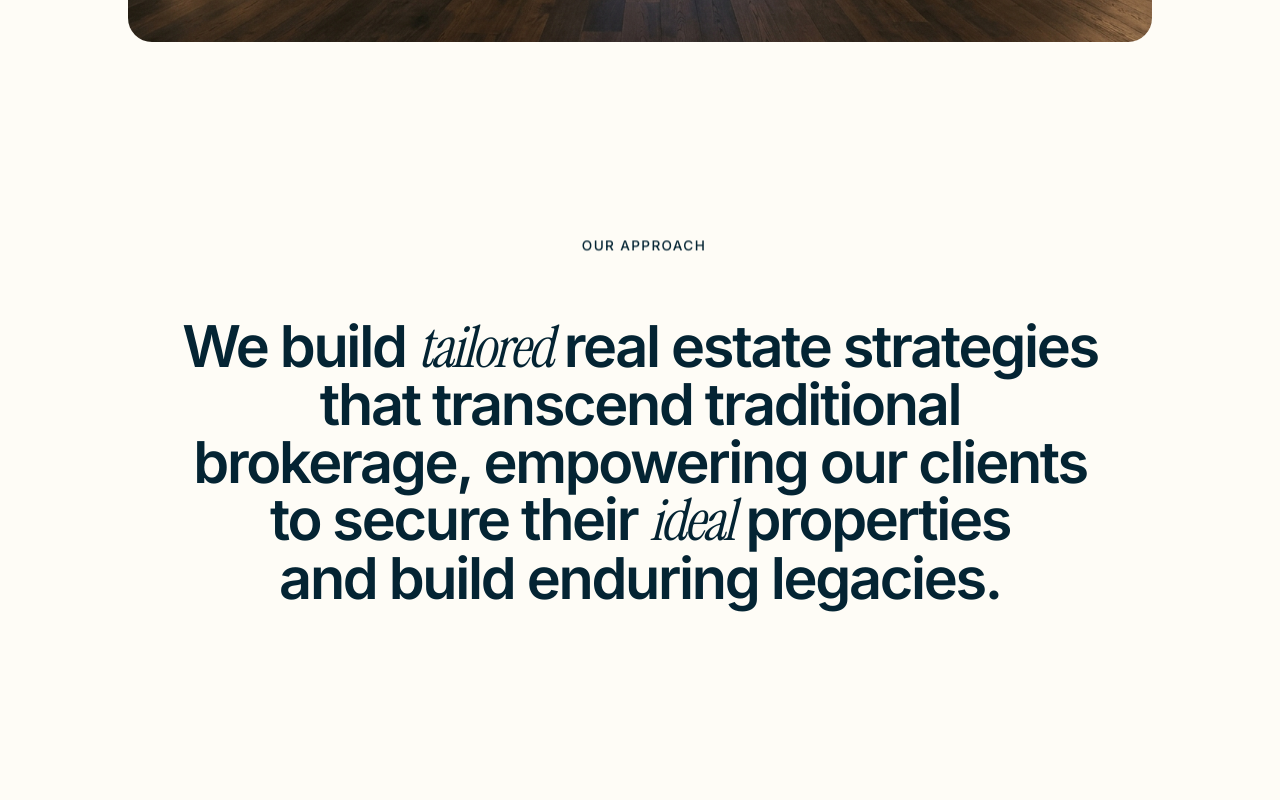
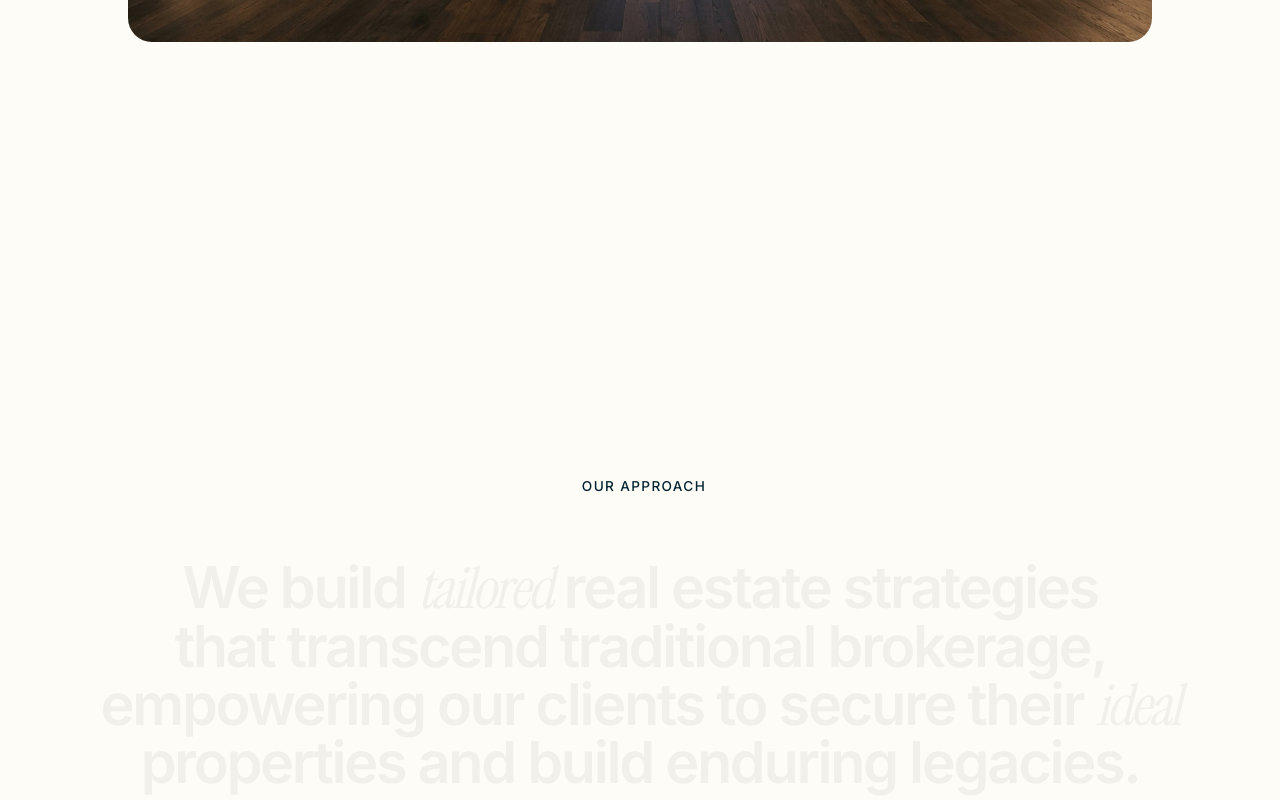
Before and after one commit to Yaz03/bosser-immo-alt, a Next.js app: page /about in a window 1280 px wide. Shown: the part 1120-1920 px from the top of the page. Built offline with nearby package versions, Linux system fonts and the light colour scheme.

Commit message:
feat: implement about page with stats, philosophy, and leadership sections

```diff
--- a/src/app/about/page.tsx
+++ b/src/app/about/page.tsx
@@ -60,27 +60,18 @@ export default function AboutPage() {
           </div>
         </div>
       </div>
-
         {/* 2. Our Approach (Massive Typography Layout) */}
-      <section className="global-padding" ref={heritageRef} style={{ paddingTop: '6rem', paddingBottom: '6rem' }}>
-        <div className="inner-page-container">
-
-          <div className={`reveal-base reveal-up ${heritageVisible ? 'is-revealed' : ''}`} style={{ textAlign: 'center', marginBottom: '4rem' }}>
-            <span className="dot" style={{ backgroundColor: 'var(--bronze)' }}></span>
-            <span style={{ fontSize: '0.85rem', fontWeight: 500, letterSpacing: '0.1em', textTransform: 'uppercase', color: 'var(--navy)', marginLeft: '0.5rem' }}>
-              {about.approach.tag}
-            </span>
-          </div>
-
+        <section ref={heritageRef} style={{ paddingTop: '6rem', paddingBottom: '6rem' }}>
           <ApproachHeadline
+            tag={about.approach.tag}
             l1={about.approach.l1}
             s1={about.approach.s1}
             l2={about.approach.l2}
             l3={about.approach.l3}
             s2={about.approach.s2}
             l4={about.approach.l4}
+            bgImage="/images/about-section-2bg.png"
           />
-        </div>
         </section>
 
       {/* 3. Our Philosophy (Horizontal Scroll Filmstrip) */}
--- a/src/app/globals.css
+++ b/src/app/globals.css
@@ -12,7 +12,7 @@
 }
 
 html, body {
-  overflow-x: hidden;
+  overflow-x: clip;
 }
 
 body {
--- a/src/components/ApproachHeadline.tsx
+++ b/src/components/ApproachHeadline.tsx
@@ -1,46 +1,59 @@
 "use client";
 import React, { useRef, useEffect, useState } from 'react';
+import Image from 'next/image';
 
 interface Props {
+  tag?: string;
   l1: string;
   s1: string;
   l2: string;
   l3: string;
   s2: string;
   l4: string;
+  bgImage?: string;
 }
 
-export default function ApproachHeadline({ l1, s1, l2, l3, s2, l4 }: Props) {
-  const containerRef = useRef<HTMLHeadingElement>(null);
+export default function ApproachHeadline({ tag, l1, s1, l2, l3, s2, l4, bgImage }: Props) {
+  const containerRef = useRef<HTMLDivElement>(null);
+  const innerRef = useRef<HTMLDivElement>(null);
   const [progress, setProgress] = useState(0);
 
   useEffect(() => {
-    const handleScroll = () => {
-      if (!containerRef.current) return;
+    let rafId: number;
+    let currentProgress = 0;
+
+    const tick = () => {
+      if (containerRef.current) {
         const rect = containerRef.current.getBoundingClientRect();
         const windowHeight = window.innerHeight;
+        const scrollableDistance = rect.height - windowHeight;
 
-      // Starts revealing when element top is at 90% of viewport height (comes into view)
-      const start = windowHeight * 0.9;
-      // Ends revealing when element bottom is at 40% of viewport height (near center)
-      const end = windowHeight * 0.4;
+        let targetProgress = 0;
 
-      const current = rect.top;
+        if (rect.top <= 0) {
+          if (rect.top >= -scrollableDistance) {
+            targetProgress = -rect.top / scrollableDistance;
+          } else {
+            targetProgress = 1;
+          }
+        }
 
-      if (current > start) {
-        setProgress(0);
-      } else if (current < end) {
-        setProgress(1);
-      } else {
-        setProgress(1 - ((current - end) / (start - end)));
+        currentProgress += (targetProgress - currentProgress) * 0.1;
+
+        if (Math.abs(targetProgress - currentProgress) < 0.001) currentProgress = targetProgress;
+
+        setProgress((prev) => {
+          if (Math.abs(prev - currentProgress) > 0.01 || currentProgress === targetProgress) {
+            return currentProgress;
           }
+          return prev;
+        });
+      }
+      rafId = requestAnimationFrame(tick);
     };
 
-    window.addEventListener('scroll', handleScroll, { passive: true });
-    // Initial calculation in case it's already in view
-    handleScroll();
-
-    return () => window.removeEventListener('scroll', handleScroll);
+    rafId = requestAnimationFrame(tick);
+    return () => cancelAnimationFrame(rafId);
   }, []);
 
   const fullText = l1 + s1 + l2 + ' ' + l3 + s2 + l4;
@@ -48,20 +61,32 @@ export default function ApproachHeadline({ l1, s1, l2, l3, s2, l4 }: Props) {
 
   let currentIndex = 0;
 
+  // Timeline Definitions
+  const bgFadeEnd = 0.25; // Background finishes fading in by progress 0.25
+  const textStart = 0.25; // Text starts revealing right after background finishes
+  const holdDuration = 0.3; // Hold fully lit text for the last 30% of scroll
+  const textEnd = 1 - holdDuration; // 0.70
+
+  let bgFadeProgress = 0;
+  if (progress > 0) {
+    bgFadeProgress = Math.min(1, progress / bgFadeEnd);
+  }
+
   const renderChars = (text: string, isItalic: boolean) => {
     return text.split('').map((char, i) => {
       const charIndex = currentIndex++;
-      // 15% window for a single character to transition from faded to solid
-      const windowSize = 0.15;
-      // Compress threshold so the very last character finishes when progress = 1
-      const charThreshold = (charIndex / totalChars) * (1 - windowSize);
+      // 10% window for a single character to transition from faded to solid
+      const windowSize = 0.1;
 
-      let opacity = 0.15;
+      // Distribute character thresholds between textStart and (textEnd - windowSize)
+      const charThreshold = textStart + (charIndex / totalChars) * (textEnd - textStart - windowSize);
+
+      let opacity = 0.05;
 
       if (progress > charThreshold + windowSize) {
         opacity = 1;
       } else if (progress > charThreshold) {
-        opacity = 0.15 + 0.85 * ((progress - charThreshold) / windowSize);
+        opacity = 0.05 + 0.95 * ((progress - charThreshold) / windowSize);
       }
 
       return (
@@ -70,10 +95,11 @@ export default function ApproachHeadline({ l1, s1, l2, l3, s2, l4 }: Props) {
           className={isItalic ? "italic-serif" : ""}
           style={{
             opacity,
-            transition: 'opacity 0.1s ease-out',
+            transition: 'opacity 0.4s ease-out',
             fontWeight: isItalic ? 400 : 600,
             fontFamily: isItalic ? 'var(--font-instrument), serif' : undefined,
-            fontStyle: isItalic ? 'italic' : undefined
+            fontStyle: isItalic ? 'italic' : undefined,
+            color: 'var(--navy)'
           }}
         >
           {char}
@@ -83,8 +109,53 @@ export default function ApproachHeadline({ l1, s1, l2, l3, s2, l4 }: Props) {
   };
 
   return (
+    <div ref={containerRef} style={{ height: '400vh', position: 'relative' }}>
+      <div
+        ref={innerRef}
+        style={{
+          position: 'sticky',
+          top: 0,
+          height: '100vh',
+          display: 'flex',
+          flexDirection: 'column',
+          alignItems: 'center',
+          justifyContent: 'center',
+          overflow: 'hidden'
+        }}
+      >
+        {bgImage && (
+          <div
+            style={{
+              position: 'absolute',
+              top: 0,
+              left: 0,
+              width: '100%',
+              height: '100%',
+              opacity: bgFadeProgress, // Fully reveals the transparent PNG
+              zIndex: -1,
+              pointerEvents: 'none'
+            }}
+          >
+            <Image
+              src={bgImage}
+              alt="Background Texture"
+              fill
+              style={{
+                objectFit: 'cover'
+              }}
+            />
+          </div>
+        )}
+
+        {tag && (
+          <div style={{ textAlign: 'center', marginBottom: '4rem', opacity: progress > 0 ? (1 - progress * 2) : 1, transition: 'opacity 0.1s ease-out' }}>
+            <span className="dot" style={{ backgroundColor: 'var(--bronze)' }}></span>
+            <span style={{ fontSize: '0.85rem', fontWeight: 500, letterSpacing: '0.1em', textTransform: 'uppercase', color: 'var(--navy)', marginLeft: '0.5rem' }}>
+              {tag}
+            </span>
+          </div>
+        )}
         <h2
-      ref={containerRef}
           style={{
             fontSize: 'clamp(1.75rem, 4.5vw, 4.5rem)',
             letterSpacing: '-0.04em',
@@ -93,7 +164,8 @@ export default function ApproachHeadline({ l1, s1, l2, l3, s2, l4 }: Props) {
             color: 'var(--navy)',
             textWrap: 'balance',
             maxWidth: '1300px',
-        margin: '0 auto'
+            margin: '0 auto',
+            padding: '0 2rem'
           }}
         >
           {renderChars(l1, false)}
@@ -103,5 +175,7 @@ export default function ApproachHeadline({ l1, s1, l2, l3, s2, l4 }: Props) {
           {renderChars(s2, true)}
           {renderChars(l4, false)}
         </h2>
+      </div>
+    </div>
   );
 }
--- a/src/components/HorizontalScrollPhilosophy.tsx
+++ b/src/components/HorizontalScrollPhilosophy.tsx
@@ -18,71 +18,80 @@ interface Props {
 
 export default function HorizontalScrollPhilosophy({ tag, title, titleSerif, description, pillars, images }: Props) {
   const containerRef = useRef<HTMLElement>(null);
+  const innerRef = useRef<HTMLDivElement>(null);
   const trackRef = useRef<HTMLDivElement>(null);
   const headerInnerRef = useRef<HTMLDivElement>(null);
 
-  const [progress, setProgress] = useState(0);
   const [maxScroll, setMaxScroll] = useState(0);
 
   useEffect(() => {
     const updateMeasurements = () => {
       if (headerInnerRef.current && trackRef.current) {
         const rect = headerInnerRef.current.getBoundingClientRect();
+        trackRef.current.style.paddingLeft = `${rect.left}px`;
+        trackRef.current.style.paddingRight = `50vw`; // ensure plenty of space on the right
 
-        // Dynamically align the track's start and end padding to match the exact
-        // position of the inner-page-container (which caps at 1600px).
-        trackRef.current.style.paddingLeft = `${rect.left}px`;
-        trackRef.current.style.paddingRight = `${window.innerWidth - rect.right}px`;
-
-        // Calculate the maximum distance the track can be translated
-        // Because paddingRight dynamically matches the container's right margin,
-        // stopping exactly at (scrollWidth - window.innerWidth) ensures the last card
-        // aligns perfectly with the red line (the right margin of the container).
-        setMaxScroll(trackRef.current.scrollWidth - window.innerWidth);
+        const cards = trackRef.current.children;
+        if (cards.length > 1) {
+          const firstCard = cards[0] as HTMLElement;
+          const lastCard = cards[cards.length - 1] as HTMLElement;
+          // The distance to translate is exactly the distance between the first card and the last card
+          const distance = lastCard.getBoundingClientRect().left - firstCard.getBoundingClientRect().left;
+          setMaxScroll(distance);
+        } else {
+          setMaxScroll(0);
+        }
       }
     };
 
-    // Initial measurement after a tiny timeout to ensure styles are applied
     setTimeout(updateMeasurements, 50);
-
-    // Recalculate on resize
     window.addEventListener('resize', updateMeasurements);
     return () => window.removeEventListener('resize', updateMeasurements);
-  }, [pillars]); // re-run if data changes
+  }, [pillars]);
 
   useEffect(() => {
-    const handleScroll = () => {
-      if (!containerRef.current) return;
-      const rect = containerRef.current.getBoundingClientRect();
+    let rafId: number;
+    let targetProgress = 0;
+    let currentProgress = 0;
 
-      // The total scrollable distance of the container
-      const scrollableDistance = rect.height - window.innerHeight;
+    const animate = () => {
+      if (containerRef.current && innerRef.current) {
+        const rect = containerRef.current.getBoundingClientRect();
+        const scrollableDistance = rect.height - window.innerHeight;
 
-      // How far the top of the container has scrolled past the top of the viewport
-      const scrolledInto = -rect.top;
+        if (rect.top <= 0) {
+          if (rect.top >= -scrollableDistance) {
+            targetProgress = -rect.top / scrollableDistance;
+          } else {
+            targetProgress = 1;
+          }
+        } else {
+          targetProgress = 0;
+        }
 
-      let p = scrolledInto / scrollableDistance;
-      if (p < 0) p = 0;
-      if (p > 1) p = 1;
+        currentProgress += (targetProgress - currentProgress) * 0.08;
 
-      setProgress(p);
+        if (Math.abs(targetProgress - currentProgress) < 0.0001) currentProgress = targetProgress;
+
+        if (trackRef.current) {
+          trackRef.current.style.transform = `translate3d(-${currentProgress * maxScroll}px, 0, 0)`;
+        }
+      }
+      rafId = requestAnimationFrame(animate);
     };
 
-    window.addEventListener('scroll', handleScroll, { passive: true });
-    handleScroll();
-    return () => window.removeEventListener('scroll', handleScroll);
-  }, []);
+    animate();
+
+    return () => cancelAnimationFrame(rafId);
+  }, [maxScroll]);
 
   return (
     <section
       ref={containerRef}
-      style={{
-        height: '400vh',
-        position: 'relative',
-        backgroundColor: 'var(--cream)'
-      }}
+      style={{ height: '400vh', position: 'relative', backgroundColor: 'var(--cream)' }}
     >
       <div
+        ref={innerRef}
         style={{
           position: 'sticky',
           top: 0,
@@ -121,7 +130,6 @@ export default function HorizontalScrollPhilosophy({ tag, title, titleSerif, des
               display: 'flex',
               gap: '2rem',
               width: 'max-content',
-              transform: `translate3d(-${progress * maxScroll}px, 0, 0)`,
               willChange: 'transform' // GPU acceleration for smooth scrub
             }}
           >
```
Also changed, not shown: src/components/AboutStats.tsx (+41 -1 lines), public/images/about-section-2bg.png (added), 1 other file (tests, documents, lock files or other folders). Lines whose indentation alone changed are shown as unchanged.
